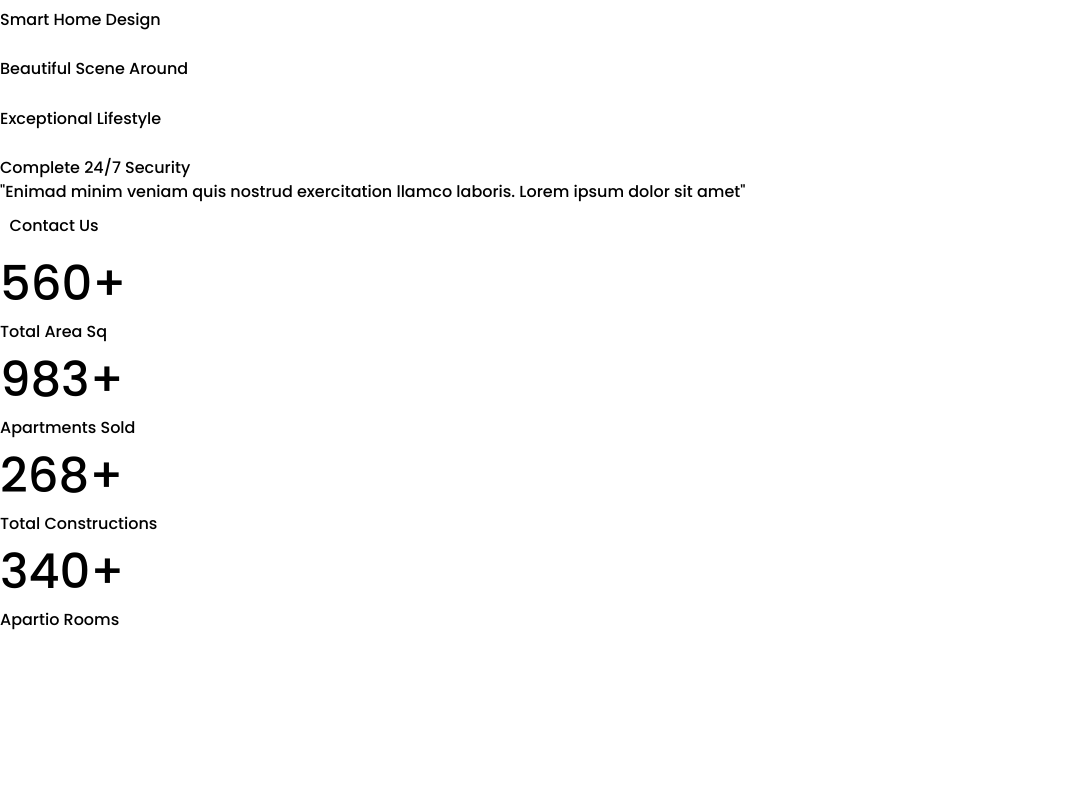
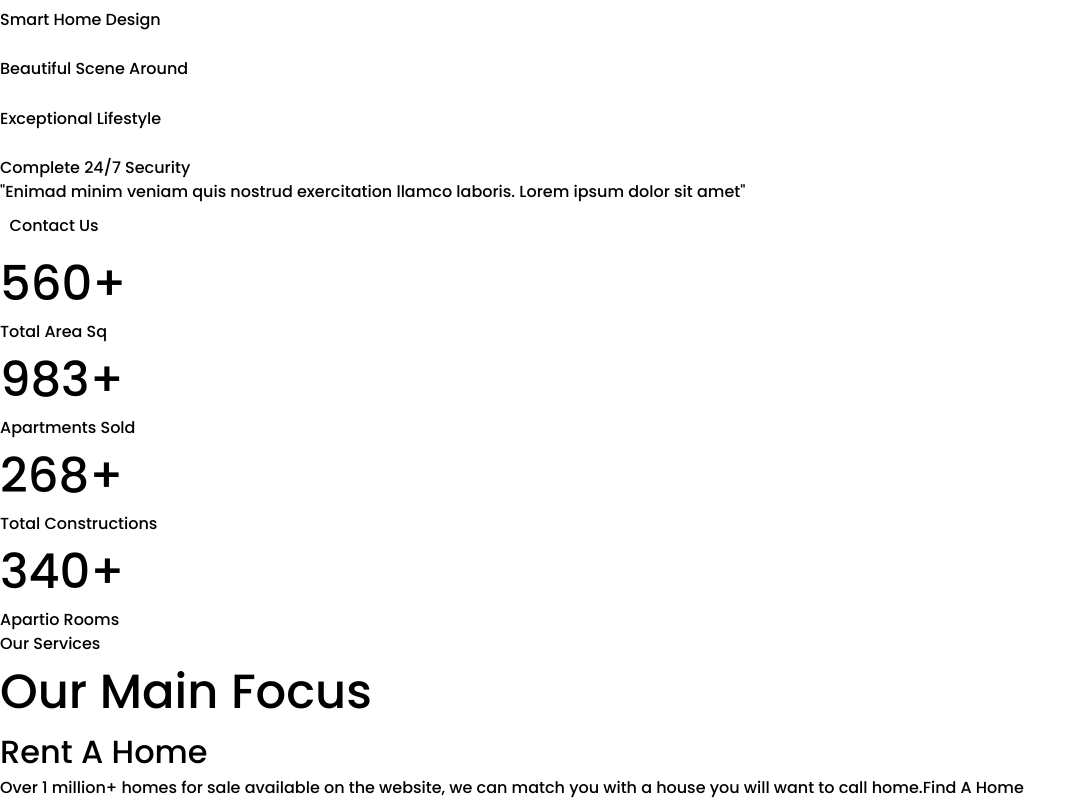
Before and after one commit to heyitsuzair/real-estate-next, a Next.js app: page / in a window 1280 px wide. Shown: the part 1767-2567 px from the top of the page, without its empty margins (0-1087 px from the left). Before the commit the page ends 2399 px from the top, so only its background shows below. Built offline with nearby package versions, Linux system fonts and the light colour scheme; what @material-tailwind/react would draw is missing.

Commit message:
Cards Added

```diff
--- /dev/null
+++ b/components/common/Card.tsx
@@ -0,0 +1,35 @@
+import Link from "next/link";
+import React from "react";
+import IconCircle from "./IconCircle";
+import TextSemiLarge from "./TextSemiLarge";
+
+interface PropTypes {
+  icon: string;
+  text: string;
+  link: string;
+  linkText: string;
+  heading: string;
+}
+
+const Card = ({ icon, text, link, linkText, heading }: PropTypes) => {
+  return (
+    <div className="card shadow-xl p-12 bg-white">
+      <div className="card-item flex flex-col items-center gap-8">
+        <IconCircle icon={icon} />
+        <div className="heading">
+          <TextSemiLarge text={heading} />
+        </div>
+        <span className="text-slate-400 text-sm">{text}</span>
+        <Link
+          className="card-link bg-red-500 text-white rounded-full py-3 px-6"
+          href={link}
+        >
+          {linkText} &nbsp;
+          <i className="fa-solid fa-chevron-right"></i>
+        </Link>
+      </div>
+    </div>
+  );
+};
+
+export default Card;
--- /dev/null
+++ b/components/common/IconCircle.tsx
@@ -0,0 +1,11 @@
+import React from "react";
+
+const IconCircle = ({ icon }: { icon: string }) => {
+  return (
+    <div className="rounded-full bg-red-50 p-5">
+      <i className={`${icon} text-semilarge text-red-500`}></i>
+    </div>
+  );
+};
+
+export default IconCircle;
--- /dev/null
+++ b/components/common/TextSemiLarge.tsx
@@ -0,0 +1,7 @@
+import React from "react";
+
+const TextSemiLarge = ({ text }: { text: string }) => {
+  return <h1 className="font-bold text-semilarge">Rent A Home</h1>;
+};
+
+export default TextSemiLarge;
--- /dev/null
+++ b/components/home/MainFocus.tsx
@@ -0,0 +1,32 @@
+import React, { useState } from "react";
+import Badge from "../common/Badge";
+import Card from "../common/Card";
+
+const MainFocus = () => {
+  const [cardActive, setCardActive] = useState<number>();
+
+  return (
+    <div className="text-center mt-24 bg-white main-focus">
+      <div className="badge my-8">
+        <Badge text="Our Services" />
+      </div>
+      <div className="heading my-6">
+        <h1 className="text-large font-semibold">Our Main Focus</h1>
+      </div>
+      <div className="my-4 px-20 pb-12 mt-12 cards grid grid-cols-12 container mx-auto">
+        <div className="col-span-4">
+          <Card
+            text="Over 1 million+ homes for sale available on the website, we can match
+          you with a house you will want to call home."
+            linkText="Find A Home"
+            link="/"
+            heading="Rent A Home"
+            icon="fa-solid fa-house"
+          />
+        </div>
+      </div>
+    </div>
+  );
+};
+
+export default MainFocus;
--- a/pages/_app.tsx
+++ b/pages/_app.tsx
@@ -1,5 +1,6 @@
 import "../styles/globals.css";
 import "../styles/Hero.css";
+import "../styles/Card.css";
 import type { AppProps } from "next/app";
 import Topbar from "../components/common/Topbar";
 import Navbar from "../components/common/Navbar";
--- a/pages/index.tsx
+++ b/pages/index.tsx
@@ -2,6 +2,7 @@ import Head from "next/head";
 import About from "../components/home/About";
 import Counters from "../components/home/Counters";
 import Hero from "../components/home/Hero";
+import MainFocus from "../components/home/MainFocus";
 import SearchProperty from "../components/home/SearchProperty";
 
 export default function Home() {
@@ -15,6 +16,7 @@ export default function Home() {
       <SearchProperty />
       <About />
       <Counters />
+      <MainFocus />
     </div>
   );
 }
--- /dev/null
+++ b/styles/Card.css
@@ -0,0 +1,22 @@
+.card {
+  position: relative;
+}
+.card-item.active::before {
+  width: 100%;
+  opacity: 1;
+  visibility: visible;
+}
+.card-item::before {
+  position: absolute;
+  content: "";
+  left: 0;
+  bottom: 0;
+  width: 0%;
+  height: 4px;
+  background-color: rgb(244 67 54 / 1);
+  -webkit-transition: all 0.5s ease 0s;
+  -o-transition: all 0.5s ease 0s;
+  transition: all 0.5s ease 0s;
+  opacity: 0;
+  visibility: hidden;
+}
--- a/styles/globals.css
+++ b/styles/globals.css
@@ -19,3 +19,11 @@ body {
     font-size: 2rem;
   }
 }
+.text-semilarge {
+  font-size: 2rem;
+}
+@media (max-width: 768px) {
+  .text-semilarge {
+    font-size: 1.6rem;
+  }
+}
```
